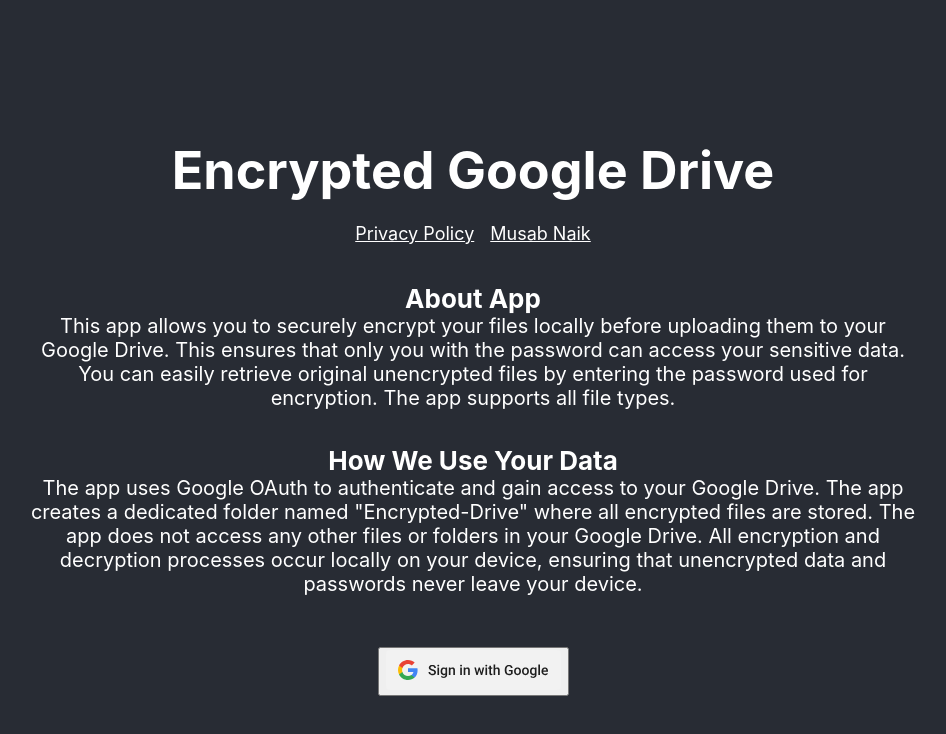
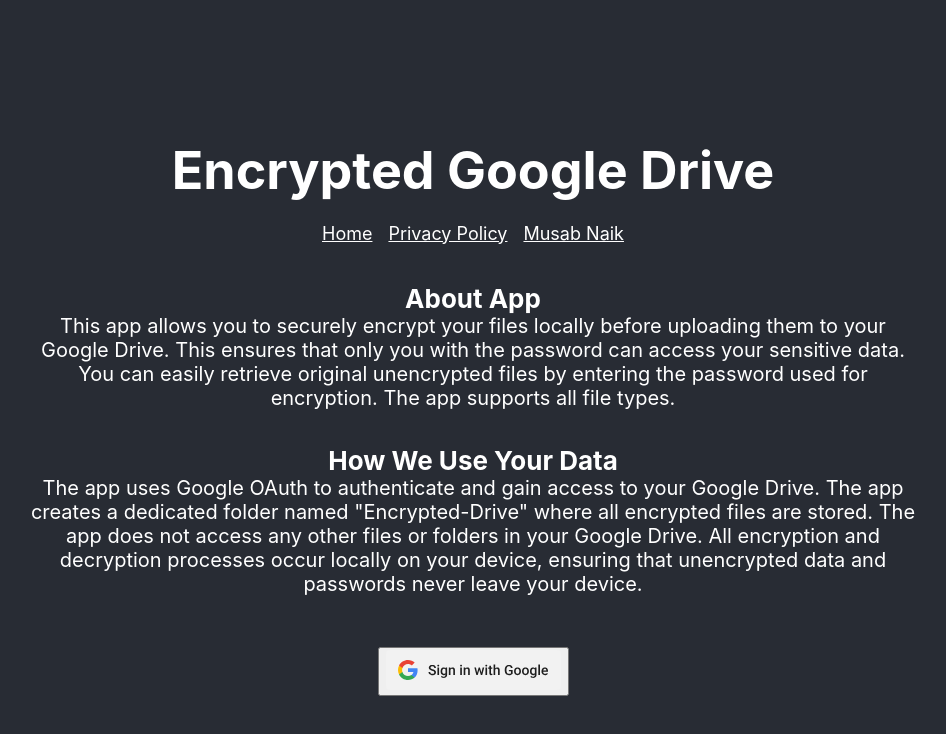
Before and after one commit to MusabNaik/Encrypted-Drive, a React (Create React App) app: page / in a window 1280 px wide. Shown: the top 734 px of the page, without its empty margins (167-1113 px from the left). Built offline with nearby package versions, Linux system fonts and the light colour scheme.

Commit message:
Changes to hide About App and How We Use Your Data after sign in

```diff
--- a/src/App.js
+++ b/src/App.js
@@ -6,12 +6,14 @@
 
 function App() {
   const [accessToken, setAccessToken] = useState('');
+  const [isAuthenticated, setIsAuthenticated] = useState(false);
 
   const clientId = '761043493236-mpvo1l2ppqusk3jt7t6o3jjv8tnnt8vs.apps.googleusercontent.com';
 
   const onSuccess = (response) => {
     console.log('Google authentication successful:', response);
     setAccessToken(response.access_token);
+    setIsAuthenticated(true);
   };
 
   const onError = (error) => {
@@ -24,6 +26,10 @@
       <header className="App-header">
         <h1 style={{ marginBottom: '5px' }}>Encrypted Google Drive</h1>
         <table style={{ marginTop: '5px' }}>
+          <td><a href="https://musabnaik.com/Encrypted-Drive/" style={{ color: 'white', fontSize: '18px' }}>Home</a></td>
+          <td>  </td>
+          <td>  </td>
+          <td>  </td>
           <td><a href="https://musabnaik.com/privacy-policy" target="_blank" rel="noopener noreferrer" style={{ color: 'white', fontSize: '18px' }}>Privacy Policy</a></td>
           <td>  </td>
           <td>  </td>
@@ -31,6 +37,8 @@
           <td><a href="https://musabnaik.com" target="_blank" rel="noopener noreferrer" style={{ color: 'white', fontSize: '18px' }}>Musab Naik</a></td>
         </table>
 
+        {!isAuthenticated && (
+          <>
             <h4 style={{marginBottom: '0px',}}>About App</h4>
             <p style={{fontSize: '20px', width: '70%', textAlign: 'center', marginTop: '0px', marginBottom: '0px'}}>
               This app allows you to securely encrypt your files locally before uploading them to your Google Drive.
@@ -44,6 +52,9 @@
               or folders in your Google Drive. All encryption and decryption processes occur locally on your device,
               ensuring that unencrypted data and passwords never leave your device.
             </p>
+          </>
+          )
+        }
 
         <br></br>
         <GoogleOAuthProvider clientId={clientId}>
```
